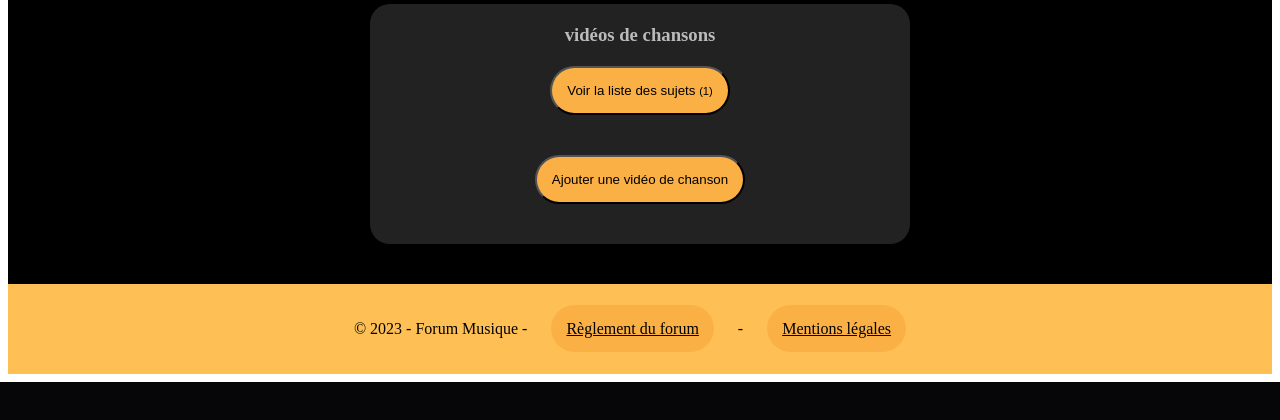
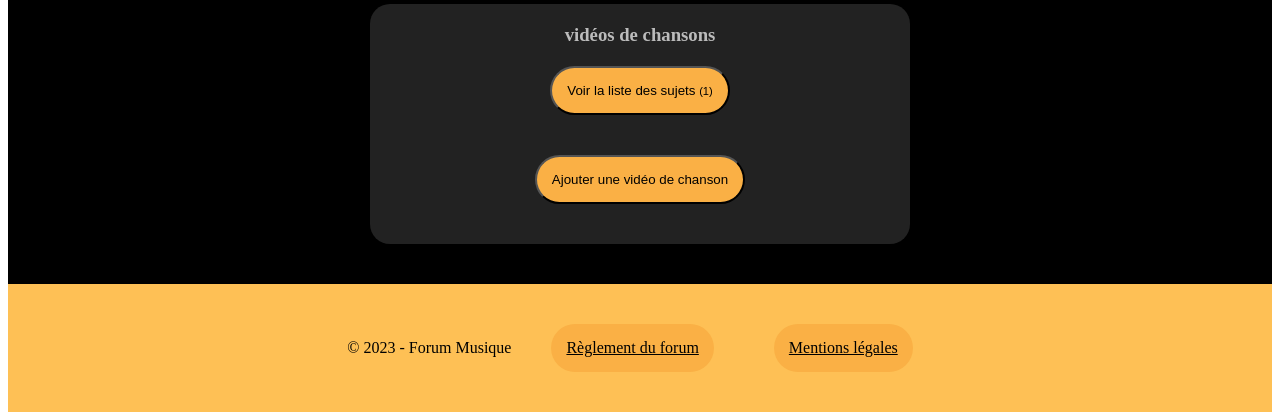
Before and after one commit to PetitDaim/forumPlateauMusique, a PHP site: page /public/ in a window 1280 px wide. Shown: the part 1519-1939 px from the top of the page. Before the commit the page ends 1901 px from the top, so only its background shows below. Run offline with PHP 8.4, Linux system fonts and the light colour scheme; data comes from the database, SQL or seed files in the repository; some libraries are stand-ins or nearby versions.

Commit message:
Version du 2023-09-19 10h13

```diff
--- a/public/css/style.css
+++ b/public/css/style.css
@@ -149,7 +149,12 @@ h3{
 
 footer{
     padding: 20px;
-    text-align: center;
+    display: flex;
+    flex-direction: row;
+    justify-content: center;
+    align-items: center;
+    flex-wrap: wrap;
+    gap:20px;
     background-color: var( --color-gold );
 }
 
--- a/view/home/rules.php
+++ b/view/home/rules.php
@@ -7,5 +7,6 @@
         <li class="max-width-500 center">Pour poster un sujet, Merci de le placer dans la bonne catégorie.</li>
         <li class="max-width-500 center">Merci de respecter les règles de chaques catégories.</li>
         <li class="max-width-500 center">Merci de rester courtois dans vos posts.</li>
+        <li class="max-width-500 center">Toute personne ne respectant pas ces règles est susceptible de se voir bannir du forum.</li>
     </ul>
 </div>
--- a/view/layout.php
+++ b/view/layout.php
@@ -92,7 +92,7 @@
             </div>
             <!-- Footer du fichier html de sortie -->
             <footer>
-                <p>&copy; 2023 - Forum Musique - <a href="./?ctrl=home&action=forumRules">Règlement du forum</a> - <a href="./?ctrl=home&action=mentionsLegales">Mentions légales</a></p>
+                &copy; 2023 - Forum Musique  <a href="./?ctrl=home&action=forumRules">Règlement du forum</a> <a href="./?ctrl=home&action=mentionsLegales">Mentions légales</a>
                 <!-- <button id="ajaxbtn">Surprise en Ajax !</button> -> cliqué <span id="nbajax">0</span> fois -->
             </footer>
         </div>
```
